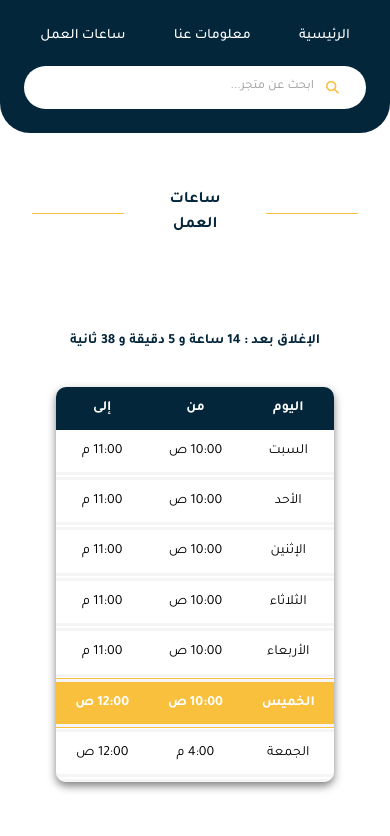
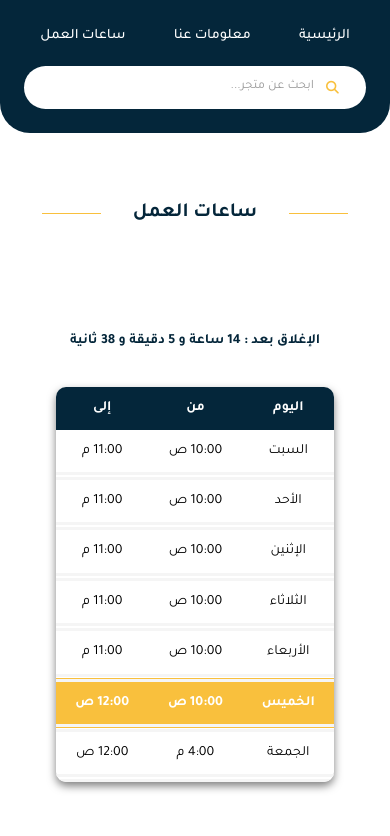
Before and after one commit to khaledelkodia/mall, a Nuxt app: page /hours in a window 390 px wide. Shown: the top 836 px of the page. Built offline with nearby package versions, Linux system fonts and the light colour scheme.

Commit message:
font time

```diff
--- a/pages/hours/index.vue
+++ b/pages/hours/index.vue
@@ -30,7 +30,7 @@ main {
 
 .title::after {
   content: "";
-  width: 30%;
+  width: 15%;
   height: 1px;
   background-color: var(--primary-orange);
   margin: 3rem 2rem;
@@ -38,7 +38,7 @@ main {
 
 .title::before {
   content: "";
-  width: 30%;
+  width: 15%;
   height: 1px;
   background-color: var(--primary-orange);
   margin: 3rem 2rem;
@@ -51,9 +51,9 @@ main {
 }
 
 @media (max-width: 480px) {
-
   .title {
-      font-size: 16px;
+      font-size: 20px;
     }
   }
+
 </style>
```
